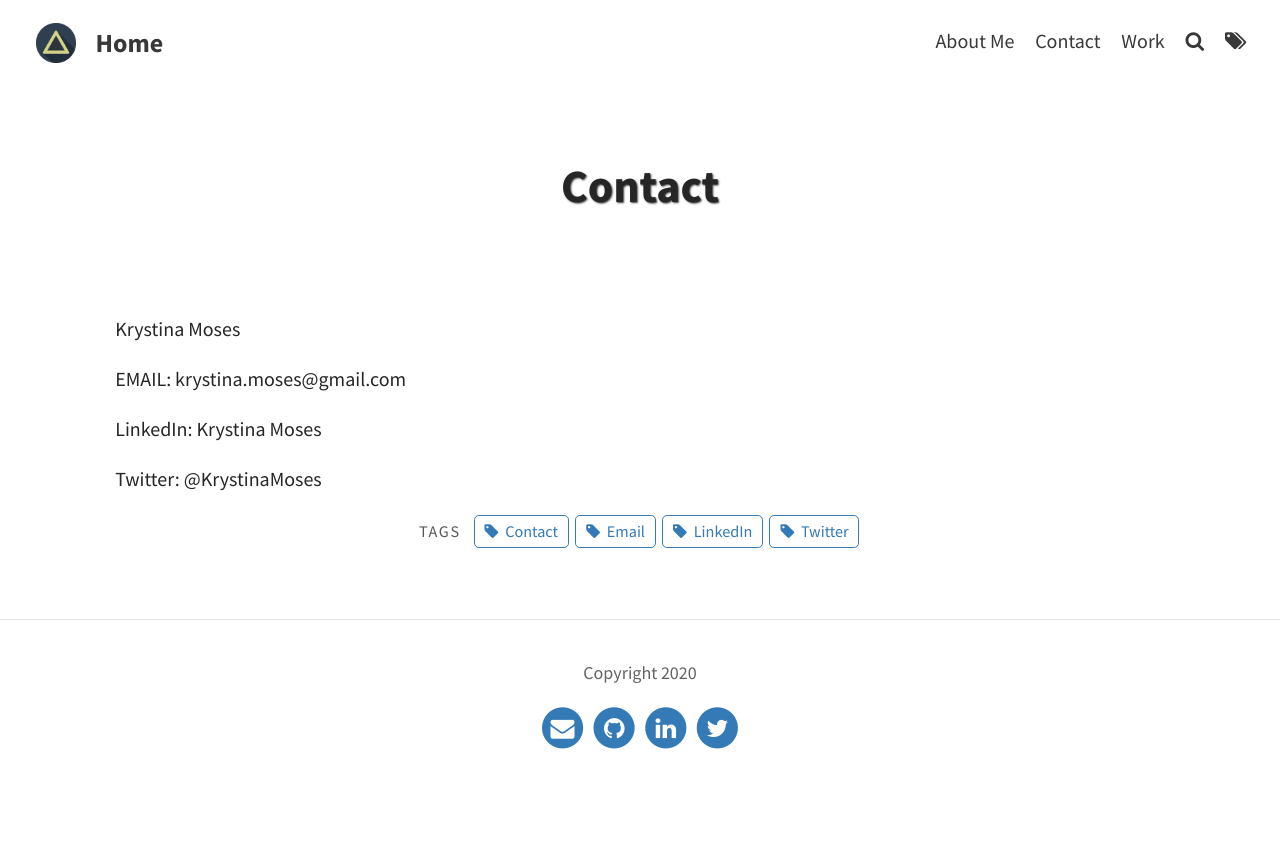
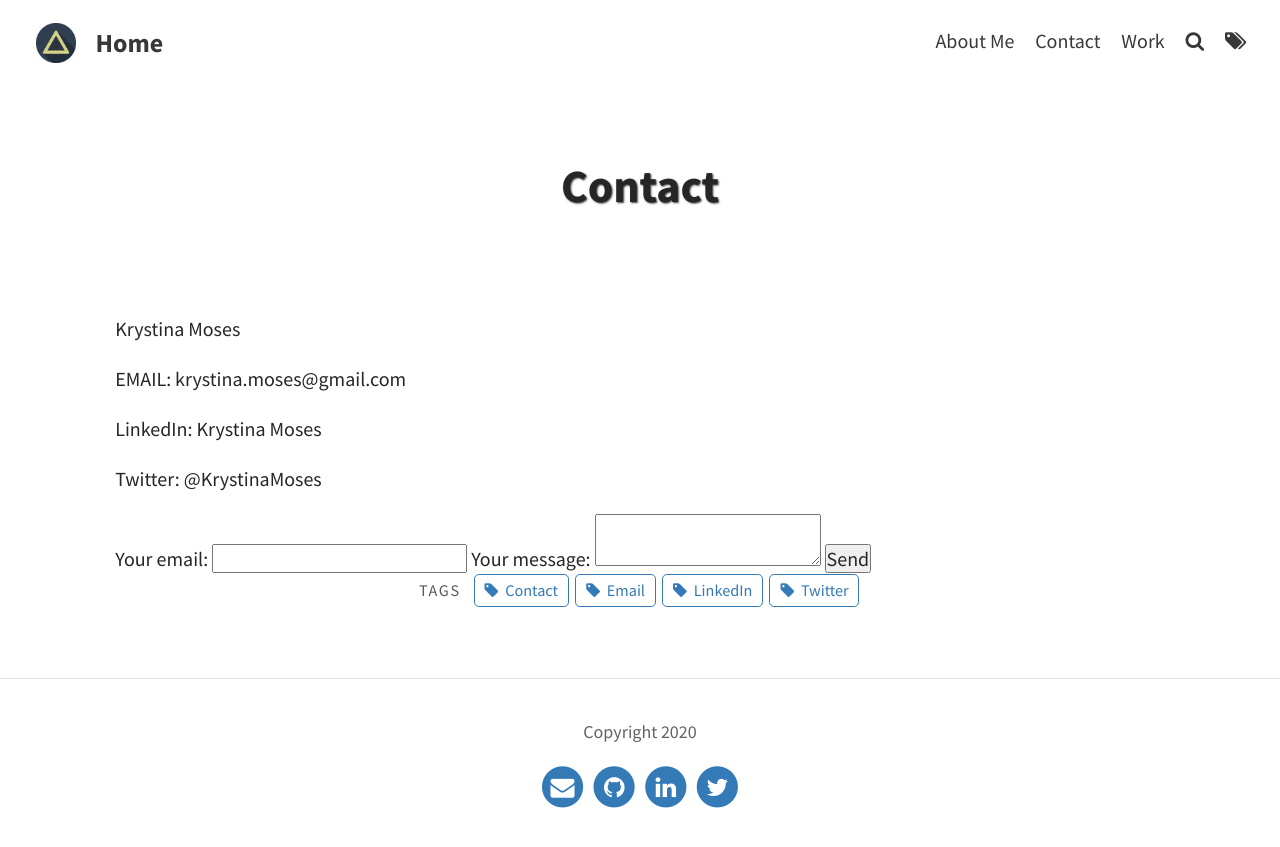
Before and after one commit to knmoses/knmoses.github.io, a Jekyll site: the page built from pages/contact.md, in a window 1280 px wide. Shown: the top 847 px of the page. Built offline with Jekyll 4.4.1, drawn with Linux system fonts in a browser that asks for light colours.

Commit message:
Update contact.md

```diff
--- a/pages/contact.md
+++ b/pages/contact.md
@@ -14,3 +14,21 @@ EMAIL: krystina.moses@gmail.com
 LinkedIn: Krystina Moses
 
 Twitter: @KrystinaMoses
+
+<form
+  action="https://formspree.io/f/xleobgqn"
+  method="POST"
+>
+  <label>
+    Your email:
+    <input type="text" name="_replyto">
+  </label>
+  <label>
+    Your message:
+    <textarea name="message"></textarea>
+  </label>
+
+  <!-- your other form fields go here -->
+
+  <button type="submit">Send</button>
+</form>
```
